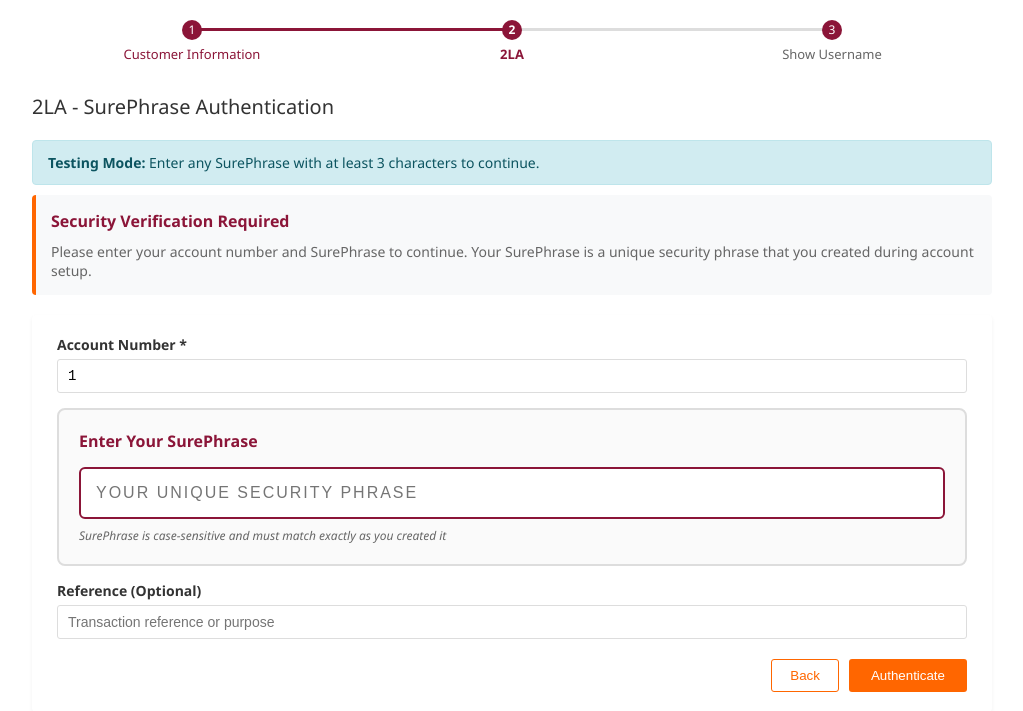
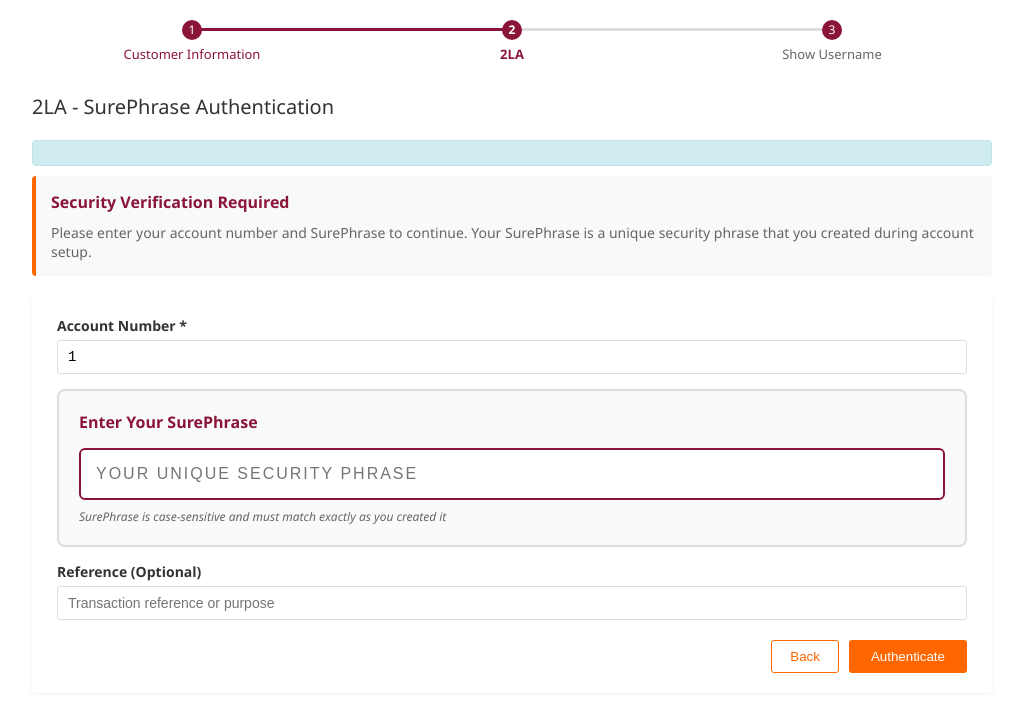
Before and after one commit to VarsityPlug0/Absa-Final, a Flask app: page /surephrase-auth in a window 1280 px wide. Shown: the part 61-772 px from the top of the page, without its empty margins (128-1151 px from the left). Run offline with Flask 3, Linux system fonts and the light colour scheme; the visitor is signed in with stand-in values (Sample User, id 1).

Commit message:
Update surephrase_auth.html

```diff
--- a/templates/surephrase_auth.html
+++ b/templates/surephrase_auth.html
@@ -218,7 +218,6 @@
 <h2>2LA - SurePhrase Authentication</h2>
 
 <div class="flash-message info">
-  <strong>Testing Mode:</strong> Enter any SurePhrase with at least 3 characters to continue.
 </div>
 
 <div class="security-notice">
```
